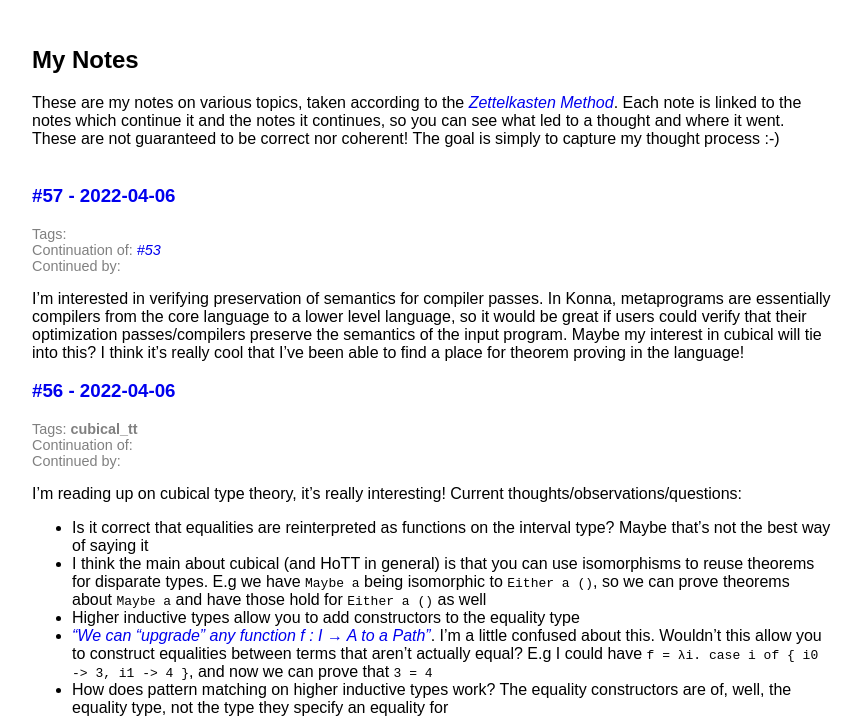
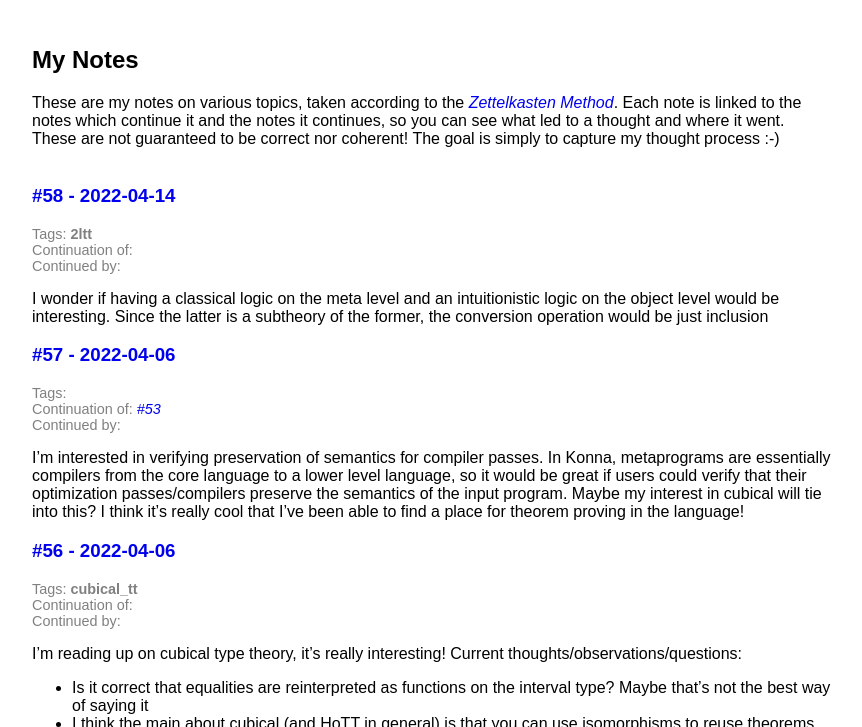
Before and after one commit to eashanhatti/eashanhatti.github.io, a plain HTML site: page notes.html in a window 1280 px wide. Shown: the part 73-800 px from the top of the page, without its empty margins (288-1150 px from the left). Drawn offline with Linux system fonts and the light colour scheme.

Commit message:
Add note

```diff
--- a/notes.html
+++ b/notes.html
@@ -20,6 +20,15 @@
 
 These are my notes on various topics, taken according to the <a href="https://en.wikipedia.org/wiki/Zettelkasten">Zettelkasten Method</a>. Each note is linked to the notes which continue it and the notes it continues, so you can see what led to a thought and where it went. These are not guaranteed to be correct nor coherent! The goal is simply to capture my thought process :-)
 <br><br>
+
+
+<h3 id="58"><a href="/notes.html#58" class="note">#58 - 2022-04-14</a></h3>
+<footer class="note">
+Tags: <strong class="tag">2ltt</strong><br>
+Continuation of: <br>
+Continued by:
+</footer>
+<p>I wonder if having a classical logic on the meta level and an intuitionistic logic on the object level would be interesting. Since the latter is a subtheory of the former, the conversion operation would be just inclusion</p>
 
 
 <h3 id="57"><a href="/notes.html#57" class="note">#57 - 2022-04-06</a></h3>
```
